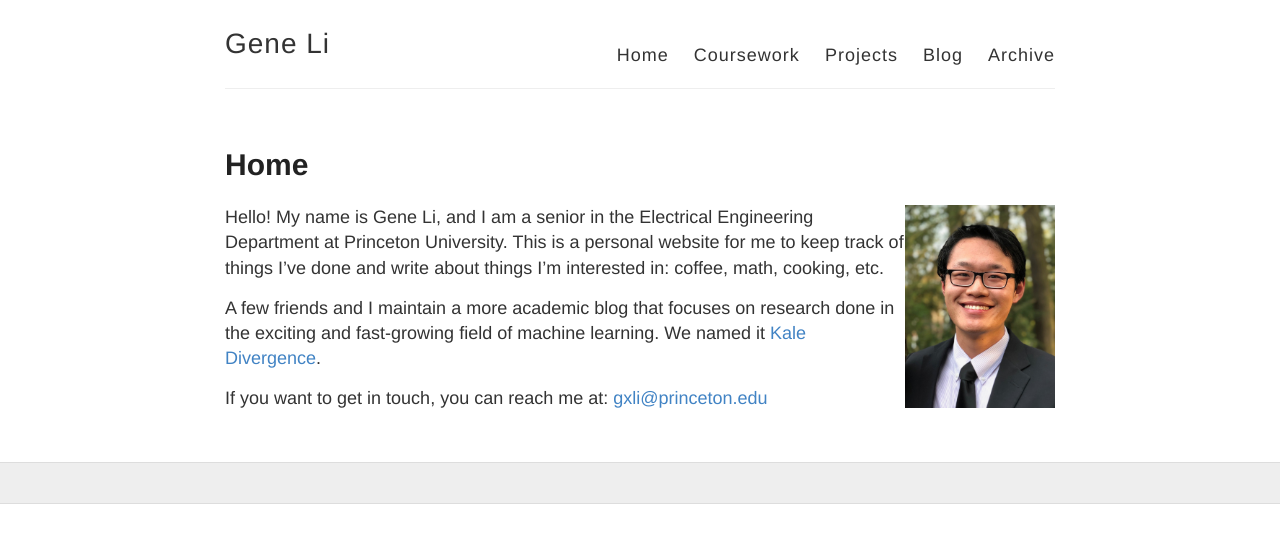
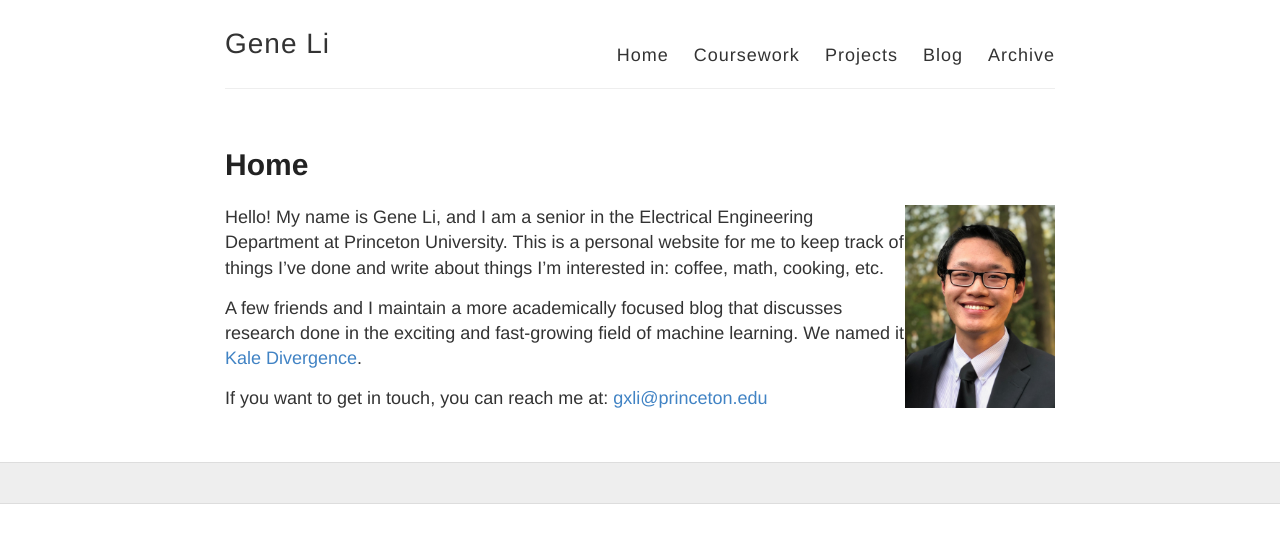
Before and after one commit to houcharlie/GXLI97.github.io, a Jekyll site: the page built from index.md, in a window 1280 px wide. Shown: the top 543 px of the page. Built offline with Jekyll 4.4.1, drawn with Linux system fonts in a browser that asks for light colours.

Commit message:
Update index.md

```diff
--- a/index.md
+++ b/index.md
@@ -7,7 +7,7 @@ title: Home
 
 Hello! My name is Gene Li, and I am a senior in the Electrical Engineering Department at Princeton University. This is a personal website for me to keep track of things I've done and write about things I'm interested in: coffee, math, cooking, etc.
 
-A few friends and I maintain a more academic blog that focuses on research done in the exciting and fast-growing field of machine learning. We named it [Kale Divergence](https://kaledivergence.github.io/).
+A few friends and I maintain a more academically focused blog that discusses research done in the exciting and fast-growing field of machine learning. We named it [Kale Divergence](https://kaledivergence.github.io/).
 
 If you want to get in touch, you can reach me at:
 [gxli@princeton.edu](mailto:gxli@princeton.edu)
```
